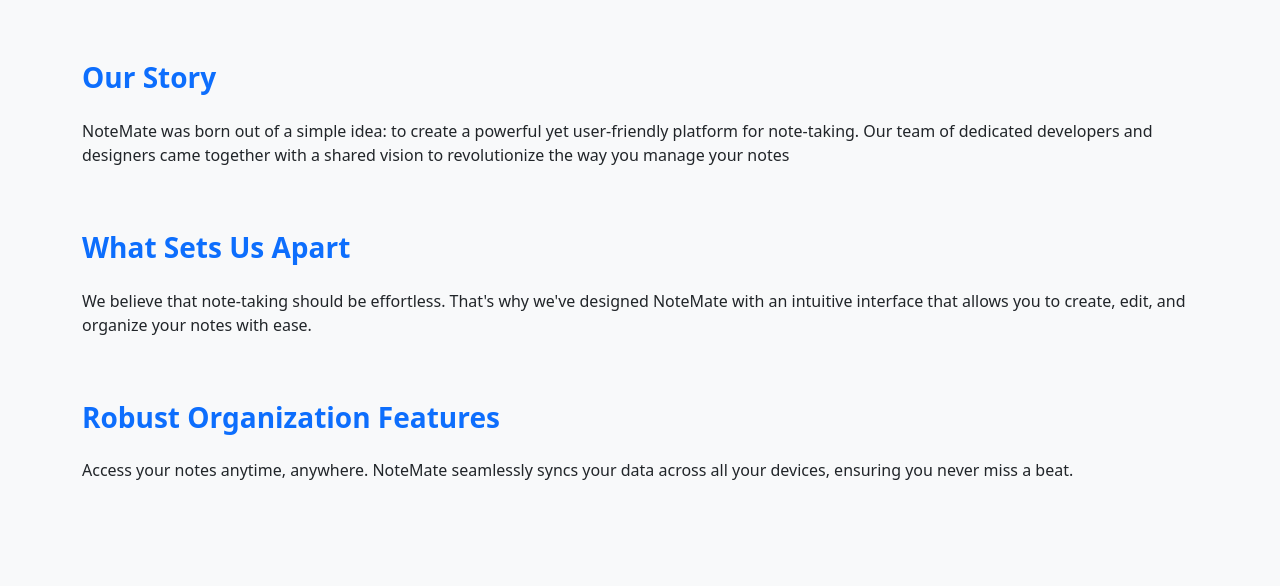
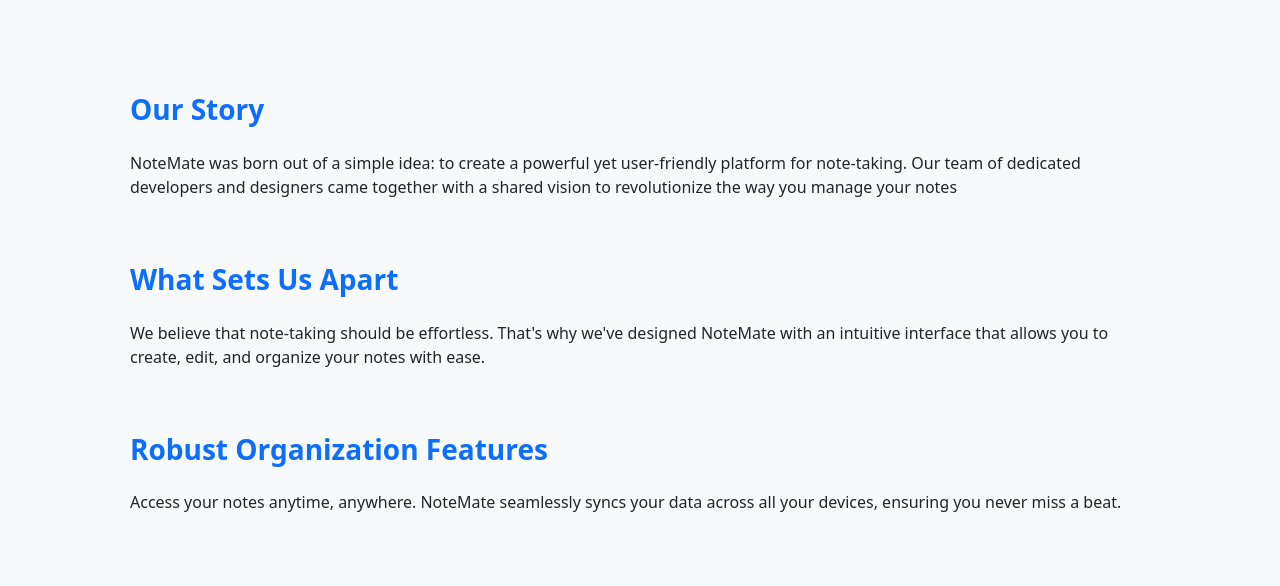
Before and after one commit to Nusinovich/notesapp, a website: page pages/about.html in a window 1280 px wide. Shown: the part 241-827 px from the top of the page. Before the commit the page ends 800 px from the top, so only its background shows below. Drawn offline with nearby package versions, Linux system fonts and the light colour scheme.

Commit message:
page layout

```diff
--- a/pages/about.html
+++ b/pages/about.html
@@ -10,7 +10,7 @@
         integrity="sha384-T3c6CoIi6uLrA9TneNEoa7RxnatzjcDSCmG1MXxSR1GAsXEV/Dwwykc2MPK8M2HN" crossorigin="anonymous">
 </head>
 
-<body class="p-3 mb-2 bg-body-tertiary">
+<body class="container mx-20 p-5 mb-2 bg-body-tertiary">
     <nav class="navbar navbar-dark navbar-expand-lg bg-dark">
         <div class="container-fluid">
             <a class="navbar-brand" href="/">Notebook</a>
```
Also changed, not shown: pages/login.html (+1 -1 lines), pages/signup.html (+1 -1 lines).
